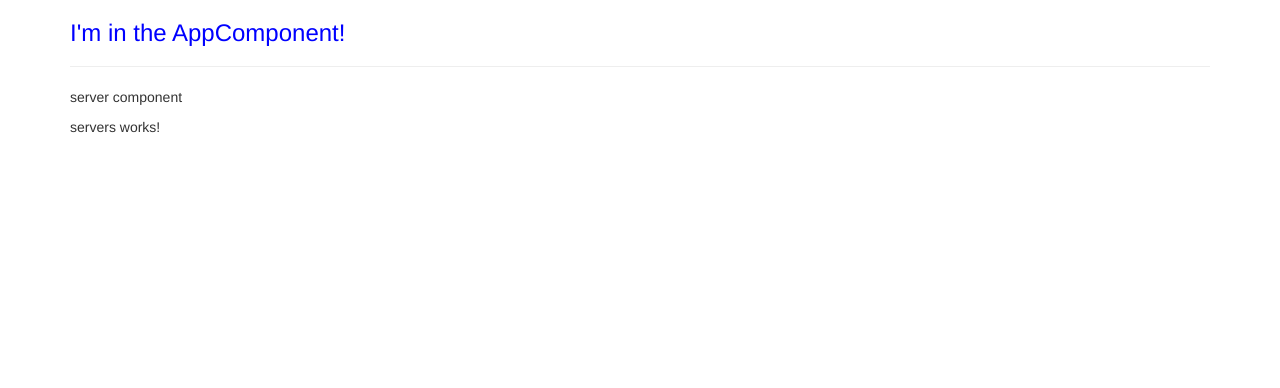
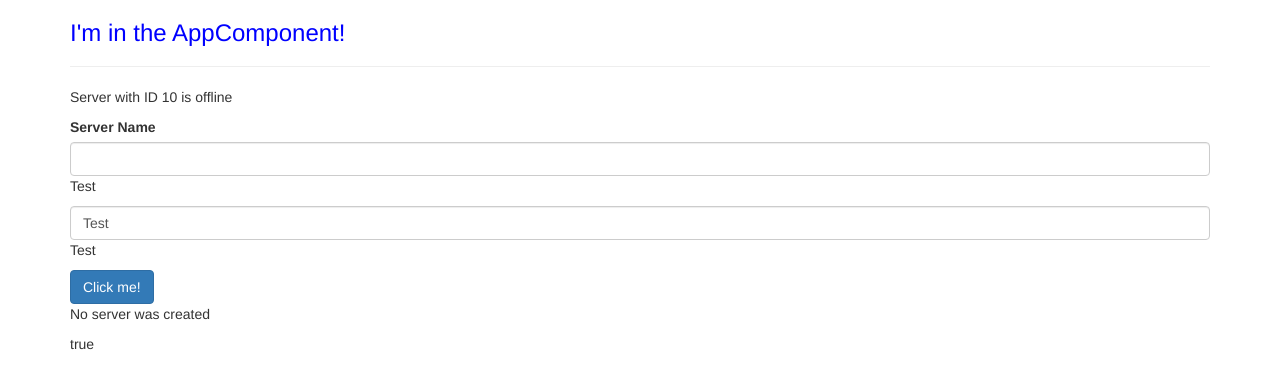
Before and after one commit to VisserSanne/Angular8-TheCompleteGuide, an Angular app in the folder my-first-app/: page / in a window 1280 px wide. Shown: the top 388 px of the page. Built offline with nearby package versions, Linux system fonts and the light colour scheme.

Commit message:
Finished the databinding parts before the second assignment

```diff
--- a/my-first-app/src/app/server/server.component.html
+++ b/my-first-app/src/app/server/server.component.html
@@ -1,2 +1,3 @@
-<p>server component</p>
+<!-- Here we use String Interpolation to set text dynamically -->
+<p>Server with ID {{ serverId }} is {{ getServerStatus() }}</p>
 <app-servers></app-servers>
--- a/my-first-app/src/app/server/server.component.ts
+++ b/my-first-app/src/app/server/server.component.ts
@@ -6,4 +6,12 @@ import { Component } from "@angular/core";
   selector: "app-server",
   templateUrl: "./server.component.html"
 })
-export class ServerComponent {}
+export class ServerComponent {
+  // The type doesn't have to be here, it's staticicly seen by the value after the =
+  serverId: number = 10;
+  serverStatus: string = "offline";
+
+  getServerStatus() {
+    return this.serverStatus;
+  }
+}
--- a/my-first-app/src/app/servers/servers.component.html
+++ b/my-first-app/src/app/servers/servers.component.html
@@ -1 +1,21 @@
-<p>servers works!</p>
+<label>Server Name</label>
+<!-- The "$event" gives us access to the event data -->
+<input type="text" class="form-control" (input)="onUpdateServerName($event)" />
+<p>{{ serverName }}</p>
+
+<!-- This field is bound two ways (Two-Way-Databinding) which result that the field always shows the most recent value -->
+<input type="text" class="form-control" [(ngModel)]="serverName" />
+<p>{{ serverName }}</p>
+
+<!-- The disabled tag is propertybound (property binding) -->
+<button
+  class="btn btn-primary"
+  [disabled]="!allowNewServer"
+  (click)="onCreateServer()"
+>
+  Click me!
+</button>
+<p>{{ serverCreationStatus }}</p>
+
+<!-- This is String Interpolation -->
+<p [innerText]="allowNewServer"></p>
--- a/my-first-app/src/app/servers/servers.component.ts
+++ b/my-first-app/src/app/servers/servers.component.ts
@@ -1,15 +1,28 @@
-import { Component, OnInit } from '@angular/core';
+import { Component, OnInit } from "@angular/core";
 
 @Component({
-  selector: 'app-servers',
-  templateUrl: './servers.component.html',
-  styleUrls: ['./servers.component.css']
+  selector: "app-servers",
+  templateUrl: "./servers.component.html",
+  styleUrls: ["./servers.component.css"]
 })
 export class ServersComponent implements OnInit {
+  allowNewServer = false;
+  serverCreationStatus = "No server was created";
+  serverName = "Test";
 
-  constructor() { }
-
-  ngOnInit() {
+  constructor() {
+    setTimeout(() => {
+      this.allowNewServer = true;
+    }, 2000);
   }
 
+  ngOnInit() {}
+
+  onCreateServer() {
+    this.serverCreationStatus = "A server was created! Server name is " + this.serverName;
+  }
+
+  onUpdateServerName(event: Event) {
+    this.serverName = (<HTMLInputElement>event.target).value;
+  }
 }
```
Also changed, not shown: 1 other file (tests, documents, lock files or other folders).
